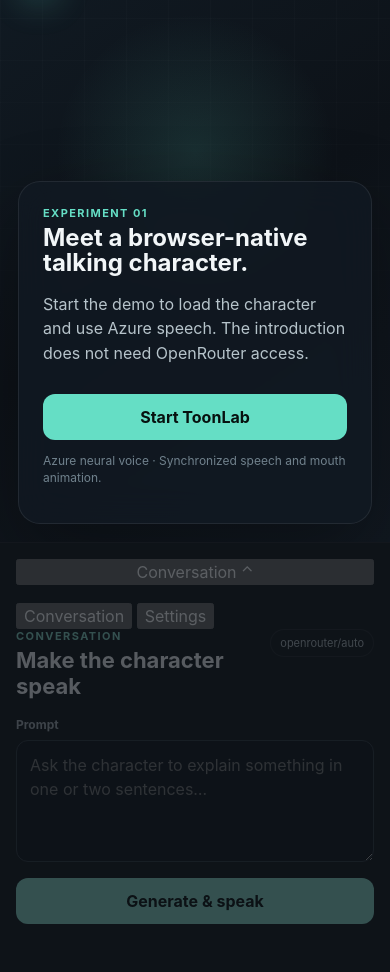
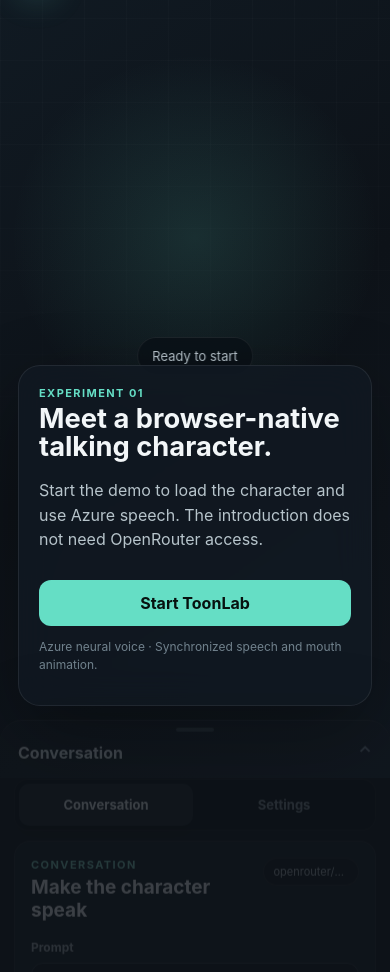
Before and after one commit to huangshirui/ToonLab, a website built with Vite: page index.html in a window 390 px wide. Shown: the part 66-1038 px from the top of the page. After the commit the page ends 844 px from the top, so only its background shows below. Built offline with nearby package versions, Linux system fonts and the light colour scheme.

Commit message:
feat: make ToonLab a responsive single-screen experience

```diff
--- a/src/styles.css
+++ b/src/styles.css
@@ -7,19 +7,25 @@
 }
 
 * { box-sizing: border-box; }
-body { margin: 0; min-width: 320px; min-height: 100vh; background: #0d1218; }
-button, input, textarea { font: inherit; }
+html, body { width: 100%; height: 100%; overflow: hidden; }
+body { margin: 0; min-width: 320px; background: #0d1218; }
+button, input, textarea, select { font: inherit; }
 button { cursor: pointer; }
 button:disabled { cursor: wait; opacity: 0.55; }
+[hidden] { display: none !important; }
 
 .app-shell {
-  min-height: 100vh;
+  width: 100vw;
+  height: 100dvh;
+  min-height: 640px;
   display: grid;
-  grid-template-columns: minmax(0, 1.45fr) minmax(340px, 0.75fr);
+  grid-template-columns: minmax(0, 1fr) clamp(360px, 35vw, 520px);
+  overflow: hidden;
 }
 
 .stage {
-  min-height: 100vh;
+  height: 100%;
+  min-width: 0;
   position: relative;
   overflow: hidden;
   background:
@@ -81,19 +87,23 @@ button:disabled { cursor: wait; opacity: 0.55; }
 
 .subtitle {
   position: absolute;
-  z-index: 30;
+  z-index: 50;
   left: 50%;
-  bottom: 42px;
+  bottom: 30px;
   transform: translateX(-50%);
-  width: min(720px, 80%);
-  text-align: center;
-  padding: 12px 16px;
-  border-radius: 14px;
-  background: rgba(5, 10, 14, .7);
+  width: min(820px, calc(100% - 72px));
+  padding: 10px 16px;
+  border-radius: 12px;
+  background: rgba(5, 10, 14, .72);
   backdrop-filter: blur(10px);
   color: #f4f7f9;
-  font-size: clamp(16px, 1.7vw, 22px);
-  line-height: 1.45;
+  font-size: clamp(15px, 1.45vw, 20px);
+  line-height: 1.35;
+  text-align: center;
+  white-space: nowrap;
+  overflow: hidden;
+  text-overflow: ellipsis;
+  pointer-events: none;
 }
 
 .welcome-card {
@@ -110,7 +120,7 @@ button:disabled { cursor: wait; opacity: 0.55; }
   backdrop-filter: blur(18px);
   transition: opacity .2s ease, transform .2s ease;
 }
-.welcome-card.is-speaking { opacity: .3; transform: translateY(10px); pointer-events: none; }
+.welcome-card.is-speaking { opacity: .28; transform: translateY(10px); pointer-events: none; }
 .welcome-card h2 { margin: 5px 0 10px; font-size: clamp(24px, 3vw, 36px); line-height: 1.05; }
 .welcome-card > p:not(.eyebrow):not(.microcopy) { color: #b7c4cb; line-height: 1.55; }
 
@@ -125,30 +135,66 @@ button:disabled { cursor: wait; opacity: 0.55; }
 .microcopy, .privacy-note { color: #71828d; font-size: 12px; line-height: 1.45; }
 
 .control-panel {
-  min-height: 100vh;
+  height: 100%;
+  min-height: 0;
   background: #10161d;
   border-left: 1px solid rgba(255,255,255,.06);
-  padding: 30px;
-  display: flex;
-  flex-direction: column;
-  gap: 18px;
-  transition: opacity .2s ease, filter .2s ease;
+  overflow: hidden;
+  transition: opacity .2s ease, filter .2s ease, transform .28s ease;
 }
 .control-panel.is-locked { opacity: .32; filter: grayscale(.35); pointer-events: none; }
 
-.panel-section {
-  padding: 22px;
+.drawer-toggle { display: none; }
+.panel-body {
+  height: 100%;
+  min-height: 0;
+  display: flex;
+  flex-direction: column;
+  padding: 26px;
+  gap: 18px;
+}
+
+.panel-tabs {
+  flex: 0 0 auto;
+  display: grid;
+  grid-template-columns: 1fr 1fr;
+  gap: 4px;
+  padding: 4px;
+  border-radius: 14px;
+  background: #0c1218;
+  border: 1px solid rgba(255,255,255,.05);
+}
+.tab-button {
+  min-height: 42px;
+  border: 0;
+  border-radius: 10px;
+  background: transparent;
+  color: #83949e;
+  font-weight: 700;
+  font-size: 13px;
+}
+.tab-button:hover { color: #dbe5e9; }
+.tab-button.is-active { background: #1b2730; color: #f0f5f7; box-shadow: 0 6px 18px rgba(0,0,0,.18); }
+
+.tab-panel {
+  min-height: 0;
+  flex: 1;
   border-radius: 20px;
   background: #151e27;
   border: 1px solid rgba(255,255,255,.055);
+  padding: 22px;
 }
-.conversation-section { flex: 1; }
+.conversation-panel { display: flex; flex-direction: column; }
+.settings-panel { padding: 0; overflow: hidden; }
+.settings-scroll { height: 100%; overflow-y: auto; overscroll-behavior: contain; padding: 22px; scrollbar-width: thin; }
+
 .section-heading { display: flex; justify-content: space-between; gap: 16px; align-items: flex-start; margin-bottom: 22px; }
 .section-heading.compact { margin-bottom: 18px; }
 .section-heading h2 { margin: 4px 0 0; font-size: 22px; }
+.auth-heading h3 { margin: 4px 0 0; font-size: 16px; }
 
 label { display: block; color: #9eacb4; font-size: 12px; font-weight: 650; margin: 0 0 8px; }
-input, textarea {
+input, textarea, select {
   width: 100%;
   border: 1px solid #2a3944;
   border-radius: 12px;
@@ -158,9 +204,33 @@ input, textarea {
   padding: 12px 13px;
   transition: border-color .15s ease, box-shadow .15s ease;
 }
-textarea { resize: vertical; min-height: 122px; line-height: 1.5; }
-input:focus, textarea:focus { border-color: #65dec5; box-shadow: 0 0 0 3px rgba(101,222,197,.09); }
+select { appearance: auto; }
+textarea { resize: none; line-height: 1.5; }
+input:focus, textarea:focus, select:focus { border-color: #65dec5; box-shadow: 0 0 0 3px rgba(101,222,197,.09); }
 
+.prompt-form { min-height: 0; flex: 1; display: flex; flex-direction: column; }
+.prompt-form textarea { min-height: 130px; flex: 1; }
+.prompt-form .primary-button { flex: 0 0 auto; }
+
+.field-group { margin-bottom: 18px; }
+.field-grid { display: grid; grid-template-columns: 1fr 1fr; gap: 12px; }
+.settings-divider { height: 1px; background: rgba(255,255,255,.06); margin: 4px 0 20px; }
+.auth-heading { margin-bottom: 12px; }
+.auth-switch {
+  display: grid;
+  grid-template-columns: 1fr 1fr;
+  gap: 4px;
+  padding: 4px;
+  margin-bottom: 18px;
+  border-radius: 12px;
+  background: #0e151c;
+  border: 1px solid #25343e;
+}
+.auth-option { margin: 0; cursor: pointer; }
+.auth-option input { position: absolute; opacity: 0; pointer-events: none; width: 0; }
+.auth-option span { display: grid; min-height: 38px; place-items: center; border-radius: 8px; color: #84959f; transition: background .15s ease, color .15s ease; }
+.auth-option input:checked + span { background: #24343e; color: #edf4f6; }
+.credential-fields { margin-top: 4px; }
 .key-row { display: grid; grid-template-columns: 1fr auto; gap: 8px; }
 .inline-actions { display: flex; gap: 14px; margin-top: 10px; }
 
@@ -178,6 +248,9 @@ input:focus, textarea:focus { border-color: #65dec5; box-shadow: 0 0 0 3px rgba(
 .text-button.danger:hover { color: #ff9a9a; }
 
 .status-badge, .model-badge {
+  max-width: 48%;
+  overflow: hidden;
+  text-overflow: ellipsis;
   white-space: nowrap;
   border-radius: 999px;
   border: 1px solid rgba(255,255,255,.07);
@@ -188,34 +261,91 @@ input:focus, textarea:focus { border-color: #65dec5; box-shadow: 0 0 0 3px rgba(
 }
 .status-badge[data-configured="true"] { color: #78e5cd; border-color: rgba(101,222,197,.18); }
 .model-badge { color: #a9b7be; }
-
-.response-card {
-  margin-bottom: 18px;
-  border: 1px solid rgba(101,222,197,.13);
-  border-radius: 14px;
-  padding: 15px;
-  background: rgba(101,222,197,.045);
-}
-.response-label, .response-model { margin: 0; color: #71828d; font-size: 11px; }
-#response-text { margin: 6px 0 10px; line-height: 1.55; color: #dce6ea; }
-.app-status { min-height: 20px; margin: 12px 0 0; color: #81929c; font-size: 12px; }
+.app-status { min-height: 20px; margin: 12px 0 0; color: #81929c; font-size: 12px; flex: 0 0 auto; }
 .app-status[data-kind="error"] { color: #ff9c9c; }
 .app-status[data-kind="success"] { color: #76ddc6; }
 
+@media (max-height: 720px) and (min-width: 861px) {
+  .app-shell { min-height: 560px; }
+  .panel-body { padding: 18px; gap: 12px; }
+  .tab-panel, .settings-scroll { padding: 17px; }
+  .section-heading.compact { margin-bottom: 12px; }
+  .field-group { margin-bottom: 12px; }
+  .welcome-card { padding: 20px; }
+}
+
 @media (max-width: 860px) {
-  .app-shell { grid-template-columns: 1fr; }
-  .stage { min-height: 68vh; }
-  .control-panel { min-height: auto; border-left: 0; border-top: 1px solid rgba(255,255,255,.06); }
-  .brand { top: 18px; left: 18px; }
-  .welcome-card { left: 18px; bottom: 18px; width: calc(100% - 36px); }
-  .subtitle { bottom: 24px; width: calc(100% - 32px); }
+  .app-shell { display: block; height: 100dvh; min-height: 0; }
+  .stage { position: absolute; inset: 0; width: 100%; height: 100%; }
+  .brand { top: max(16px, env(safe-area-inset-top)); left: 18px; }
+  .brand p { display: none; }
+  .welcome-card { left: 18px; bottom: calc(76px + env(safe-area-inset-bottom)); width: calc(100% - 36px); padding: 20px; }
+  .welcome-card h2 { font-size: clamp(24px, 7vw, 34px); }
+  .subtitle {
+    bottom: calc(70px + env(safe-area-inset-bottom));
+    width: calc(100% - 28px);
+    padding: 9px 12px;
+    font-size: clamp(14px, 4vw, 18px);
+  }
+
+  .control-panel {
+    position: fixed;
+    z-index: 80;
+    left: 0;
+    right: 0;
+    bottom: 0;
+    width: 100%;
+    height: min(72dvh, 620px);
+    min-height: 360px;
+    padding-bottom: env(safe-area-inset-bottom);
+    border-left: 0;
+    border-top: 1px solid rgba(255,255,255,.09);
+    border-radius: 22px 22px 0 0;
+    box-shadow: 0 -22px 60px rgba(0,0,0,.36);
+    transform: translateY(calc(100% - 58px - env(safe-area-inset-bottom)));
+    will-change: transform;
+  }
+  .control-panel.is-open { transform: translateY(0); }
+  .control-panel.is-locked { opacity: .2; transform: translateY(calc(100% - 58px - env(safe-area-inset-bottom))); }
+
+  .drawer-toggle {
+    width: 100%;
+    height: 58px;
+    display: grid;
+    grid-template-columns: 1fr auto;
+    align-items: center;
+    position: relative;
+    padding: 14px 18px 8px;
+    border: 0;
+    background: transparent;
+    color: #dfe8eb;
+    font-weight: 750;
+    text-align: left;
+  }
+  .drawer-handle {
+    position: absolute;
+    top: 7px;
+    left: 50%;
+    width: 38px;
+    height: 4px;
+    transform: translateX(-50%);
+    border-radius: 999px;
+    background: #34434c;
+  }
+  .drawer-chevron { color: #71838d; font-size: 17px; }
+  .panel-body { height: calc(100% - 58px); padding: 0 14px 14px; gap: 10px; }
+  .panel-tabs { flex: 0 0 auto; }
+  .tab-panel { padding: 16px; border-radius: 16px; }
+  .settings-scroll { padding: 16px; }
+  .section-heading h2 { font-size: 19px; }
+  .prompt-form textarea { min-height: 96px; }
+  .field-grid { grid-template-columns: 1fr; gap: 0; }
 }
 
 @media (max-width: 520px) {
-  .stage { min-height: 72vh; }
-  .control-panel { padding: 16px; }
-  .panel-section { padding: 18px; }
-  .brand p { display: none; }
+  .brand-mark { width: 38px; height: 38px; border-radius: 12px; }
+  .welcome-card { bottom: calc(72px + env(safe-area-inset-bottom)); }
   .key-row { grid-template-columns: 1fr; }
   .secondary-button { min-height: 42px; }
+  .model-badge { max-width: 42%; }
 }
```
